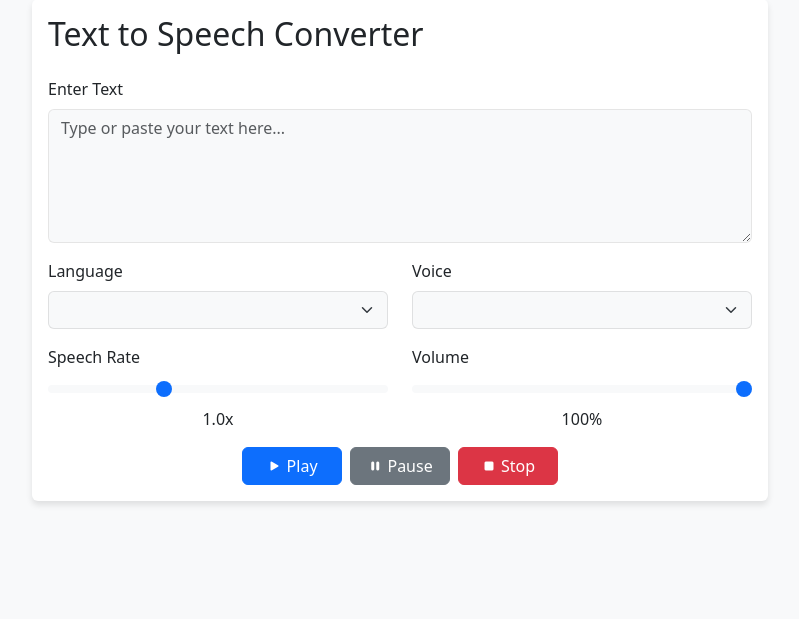
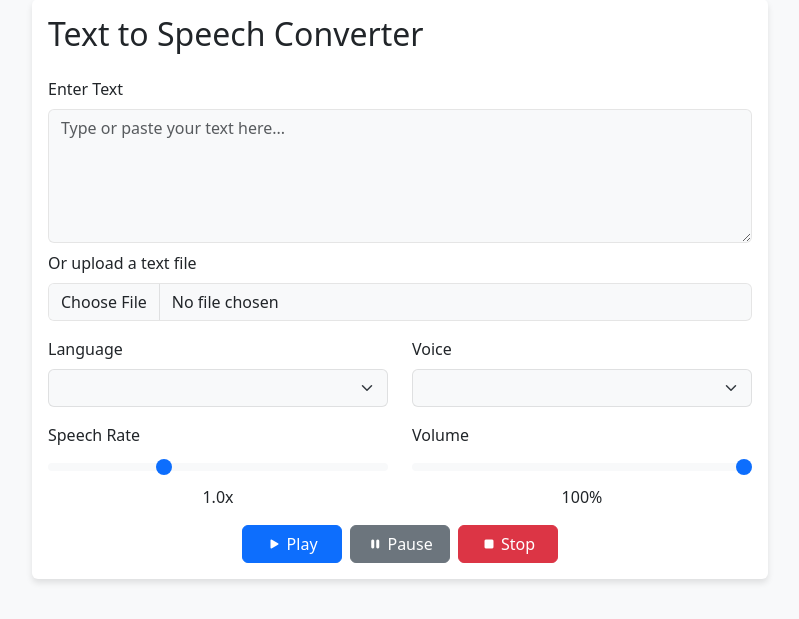
Before and after one commit to The-Scriber-Experience/text-to-speech, a Flask app: page / in a window 1280 px wide. Shown: the part 81-700 px from the top of the page, without its empty margins (240-1039 px from the left). Run offline with Flask 3, Linux system fonts and the light colour scheme; lists and menus that the app fills with data are empty; some libraries are stand-ins or nearby versions.

Commit message:
Agent query: Can you try uploading a text file and verify if: 1. The file upload button is visible, 2. It only accepts .txt files, 3. The content gets loaded into the text area correctly?

```diff
--- a/static/js/speech.js
+++ b/static/js/speech.js
@@ -16,6 +16,7 @@ class SpeechApp {
         this.playBtn = document.getElementById('play-btn');
         this.pauseBtn = document.getElementById('pause-btn');
         this.stopBtn = document.getElementById('stop-btn');
+        this.fileInput = document.getElementById('file-input');
 
         this.init();
     }
@@ -39,6 +40,28 @@ class SpeechApp {
         this.playBtn.addEventListener('click', () => this.speak());
         this.pauseBtn.addEventListener('click', () => this.pause());
         this.stopBtn.addEventListener('click', () => this.stop());
+        this.fileInput.addEventListener('change', (e) => this.handleFileUpload(e));
+    }
+
+    handleFileUpload(event) {
+        const file = event.target.files[0];
+        if (!file) return;
+
+        if (file.type !== 'text/plain') {
+            alert('Please upload a text (.txt) file');
+            this.fileInput.value = '';
+            return;
+        }
+
+        const reader = new FileReader();
+        reader.onload = (e) => {
+            this.textInput.value = e.target.result;
+        };
+        reader.onerror = (e) => {
+            alert('Error reading file');
+            console.error('File reading error:', e);
+        };
+        reader.readAsText(file);
     }
 
     loadVoices() {
--- a/templates/index.html
+++ b/templates/index.html
@@ -13,6 +13,10 @@
                     <label for="text-input" class="form-label">Enter Text</label>
                     <textarea class="form-control" id="text-input" rows="5"
                               placeholder="Type or paste your text here..."></textarea>
+                    <div class="mt-2">
+                        <label for="file-input" class="form-label">Or upload a text file</label>
+                        <input type="file" class="form-control" id="file-input" accept=".txt">
+                    </div>
                 </div>
 
                 <div class="row mb-3">
```
